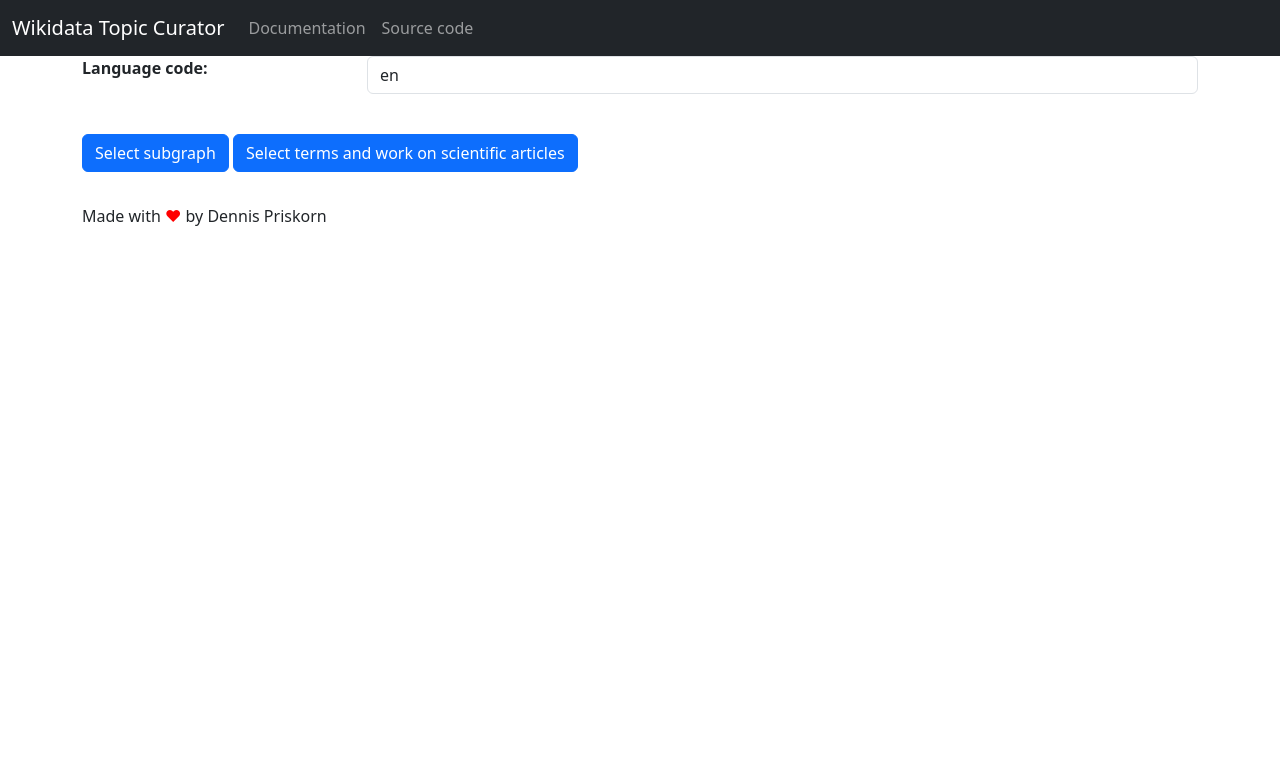
After one commit to dpriskorn/WikidataTopicCurator, a Flask app: template templates/lang.html in a window 1280 px wide. The commit adds this page. Shown: the top 783 px of the page. Run offline with Flask 3, Linux system fonts and the light colour scheme; the template is opened without the code that fills it: most values are stand-ins (such as "Sample title", 1, 10 or a date in 2020); parts of the project's set-up code (start-up, migrations or seed data) failed here and were passed over; some libraries are stand-ins or nearby versions.

Commit message:
feat: Add new route lang. Propagate lang to all relevant classes. Improve button title. Move method to Query class. fixes #13

```diff
--- a/app.py
+++ b/app.py
@@ -28,9 +28,25 @@ user_agent = toolforge.set_user_agent(
     email="User:So9q",
 )
 default_limit = 50
+documentation_url = "https://www.wikidata.org/wiki/Wikidata:Tools/Wikidata_Topic_Curator"
 
 
 @app.route("/", methods=["GET", "POST"])
+def lang() -> RRV:
+    if request.method == "POST":
+        subgraph = escape(request.form.get("subgraph", ""))
+        lang = escape(request.form.get("lang", ""))
+        qid = escape(request.form.get("qid", ""))
+    else:
+        subgraph = escape(request.args.get("subgraph", ""))
+        lang = escape(request.args.get("lang", ""))
+        qid = escape(request.args.get("qid", ""))
+    if not lang:
+        lang = "en"
+    return render_template("lang.html", qid=qid, lang=lang, subgraph=subgraph)
+
+
+@app.route("/subgraph", methods=["GET", "POST"])
 def subgraph() -> RRV:
     if request.method == "POST":
         lang = escape(request.form.get("lang", ""))
@@ -67,7 +83,7 @@ def term() -> RRV:
         user_terms = Terms(search_terms=set(terms))
         user_terms.prepare()
     if qid:
-        topic = TopicItem(qid=qid)
+        topic = TopicItem(qid=qid, lang=lang)
         if not topic.is_valid:
             return jsonify(error=invalid_format), 400
         return render_template(
@@ -101,8 +117,12 @@ def results() -> RRV:
     qid = escape(request.args.get("qid", ""))
     if not qid:
         return jsonify(f"Got no QID")
-    # todo support lang
-    # lang = escape(request.args.get("lang", ""))
+    lang = escape(request.args.get("lang", ""))
+    if not lang:
+        return jsonify("Error: No language code specified.")
+    else:
+        if len(lang) > 3:
+            return jsonify("Error: The language code is more than 3 chars which not valid.")
     limit_param = escape(request.args.get("limit", default_limit))
     raw_subgraph = escape(request.args.get("subgraph", ""))
     if not raw_subgraph:
@@ -113,11 +133,12 @@ def results() -> RRV:
             subgraph = Subgraph(raw_subgraph)
             logger.debug(f"sucessfully parsed {subgraph.value}")
         except ValueError:
-            raise ValueError("parse subgraph")
+            return jsonify(f"Error: Invalid subgraph '{raw_subgraph}', "
+                           f"see {documentation_url} for documentation")
     # Handle terms
     raw_terms = request.args.getlist("terms")
     terms = Terms(
-        search_terms={Term(string=term, source=Source.USER) for term in raw_terms}
+        search_terms={Term(string=raw_term, source=Source.USER) for raw_term in raw_terms}
     )
     terms.prepare()
     cs_prefix = escape(unquote(request.args.get("prefix", "")))
@@ -134,7 +155,7 @@ def results() -> RRV:
             limit = default_limit
     except ValueError:
         return jsonify(error="Limit must be an integer."), 400
-    topic = TopicItem(qid=qid)
+    topic = TopicItem(qid=qid, lang=lang)
     if not topic.is_valid:
         logger.debug(f"Invalid qid {topic.model_dump()}")
         return jsonify(invalid_format)
@@ -157,7 +178,8 @@ def results() -> RRV:
                 subgraph=subgraph,
             ),
             terms=terms,
-        )
+        ),
+        lang=lang
     )
     # Run the queries
     articles.get_items()
@@ -171,6 +193,8 @@ def results() -> RRV:
         qid=qid,
         label=articles.parameters.topic.label,
         link=topic.url,
+        lang=lang,
+        subgraph=subgraph.value
     )
 
 
--- a/models/published_article_query.py
+++ b/models/published_article_query.py
@@ -6,10 +6,6 @@ logger = logging.getLogger(__name__)
 
 
 class PublishedArticleQuery(Query):
-    @property
-    def calculated_limit(self) -> int:
-        return self.parameters.limit - self.item_count
-
     def __build_query__(self):
         # This query uses https://www.w3.org/TR/sparql11-property-paths/ to
         # find subjects that are subclass of one another up to 3 hops away
@@ -42,7 +38,7 @@ class PublishedArticleQuery(Query):
               MINUS {{?item wdt:P921/wdt:P279 wd:{self.parameters.topic.qid}. }}
               MINUS {{?item wdt:P921/wdt:P279/wdt:P279 wd:{self.parameters.topic.qid}. }}
               MINUS {{?item wdt:P921/wdt:P279/wdt:P279/wdt:P279 wd:{self.parameters.topic.qid}. }}
-              SERVICE wikibase:label {{ bd:serviceParam wikibase:language "en". }}
+              SERVICE wikibase:label {{ bd:serviceParam wikibase:language "{self.lang}". }}
             }}
             limit {self.calculated_limit}
             """
--- a/models/results.py
+++ b/models/results.py
@@ -12,8 +12,9 @@ logger = logging.getLogger(__name__)
 
 
 class Results(BaseModel):
+    lang: str
+    parameters: Parameters
     queries: List[Query] = list()
-    parameters: Parameters
     item_count: int = 0  # only used for honoring limit
 
     def get_items(self):
@@ -28,7 +29,7 @@ class Results(BaseModel):
             does not support the logical OR operator"""
             for term in self.parameters.terms.search_terms:
                 query = PublishedArticleQuery(
-                    parameters=self.parameters, term=term, item_count=self.item_count
+                    parameters=self.parameters, term=term, item_count=self.item_count, lang=self.lang
                 )
                 self.queries.append(query)
                 # Only run query if limit has not been reached
@@ -45,6 +46,7 @@ class Results(BaseModel):
             query = PublishedArticleQuery(
                 parameters=self.parameters,
                 term=self.parameters.topic.label,
+                lang=self.lang
             )
             query.start()
             self.queries.append(query)
--- a/models/topic.py
+++ b/models/topic.py
@@ -10,6 +10,7 @@ logger = logging.getLogger(__name__)
 
 
 class TopicItem(TopicCuratorBaseModel):
+    lang: str
     qid: str
     wbi: WikibaseIntegrator = WikibaseIntegrator()
 
@@ -22,12 +23,12 @@ class TopicItem(TopicCuratorBaseModel):
     @property
     def label(self):
         self.setup_wbi()
-        return self.wbi.item.get(self.qid).labels.get(language="en").value or ""
+        return self.wbi.item.get(self.qid).labels.get(language=self.lang).value or ""
 
     @property
     def aliases(self) -> List[str]:
         self.setup_wbi()
-        aliases = self.wbi.item.get(self.qid).aliases.get(language="en")
+        aliases = self.wbi.item.get(self.qid).aliases.get(language=self.lang)
         if aliases is not None:
             aliases = [str(alias) for alias in aliases]
             return aliases
--- /dev/null
+++ b/templates/lang.html
@@ -0,0 +1,39 @@
+<html lang="en">
+
+{% include 'head.html' %}
+
+<body>
+
+{% include 'navbar.html' %}
+
+
+<main class="container mb-3">
+    <div class="row">
+        <form id="subgraphForm" method="get">
+            <input type="hidden" name="subgraph" value="{{ subgraph }}">
+            <input type="hidden" name="qid" value="{{ qid }}">
+            <dl class="row">
+                <dt class="col-sm-3">Language code:</dt>
+                <dd class="col-sm-9">
+                    <input type="text" class="form-control" id="lang"
+                           name="lang" maxlength="3" value="{{ lang }}"
+                           title="Input a language code supported by Wikimedia.">
+                </dd>
+            </dl>
+            <button type="submit" class="btn btn-primary mt-3" onclick="submitForm('/subgraph')">Select subgraph</button>
+            <button type="submit" class="btn btn-primary mt-3" onclick="submitForm('/term')">Select terms and work on scientific articles</button>
+        </form>
+    </div>
+</main>
+
+<script>
+    function submitForm(action) {
+        document.getElementById('subgraphForm').action = action;
+        document.getElementById('subgraphForm').submit();
+    }
+</script>
+
+{% include 'footer.html' %}
+
+</body>
+</html>
--- a/templates/results.html
+++ b/templates/results.html
@@ -10,6 +10,7 @@
         <h1>Working on <b>{{ label }}</b>, {{ qid }}</h1>
         <p>Go to <a href="{{ link }}">Wikidata</a> | <a href="https://scholia.toolforge.org/topic/{{ qid }}">Scholia</a>.</p>
         <h2>CirrusSearch query results in Wikidata</h2>
+        <p>Language code: {{ lang }} | Subgraph: {{ subgraph }}.</p>
         <table class="table table-bordered">
             <thead>
                 <tr>
@@ -22,7 +23,7 @@
             </thead>
             {{ queries | safe }}
         </table>
-        <p>Results: {{item_count}}</p>
+        <p>Results below: {{item_count}}</p>
     </div>
     <div class="row">
         <h2>Results</h2>
--- a/templates/term.html
+++ b/templates/term.html
@@ -50,7 +50,7 @@
                 <button type="button" onclick="addTerm()"  class="btn btn-secondary btn-sm">Add term</button>
             </div>
             <div class="row">
-                <button type="submit" class="btn btn-primary btn-lg center">Find articles</button>
+                <button type="submit" class="btn btn-primary btn-lg center">Lookup items</button>
             </div>
         </form>
     </div>
```
Also changed, not shown: models/query.py (+9 -1 lines).
